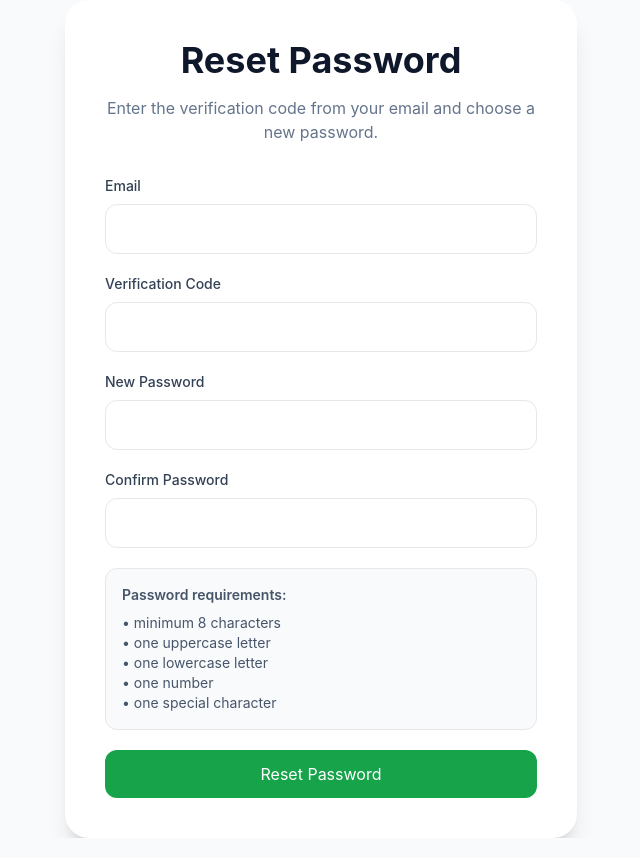
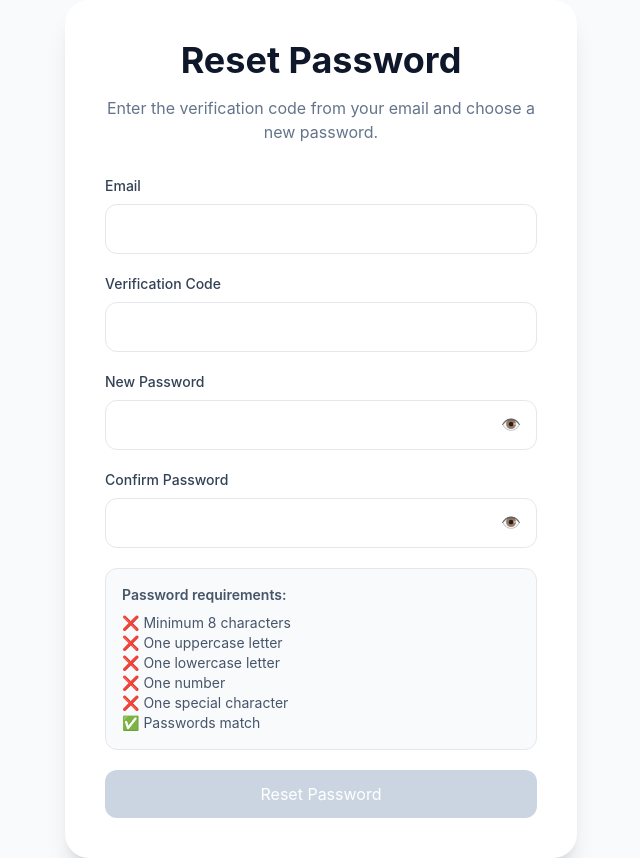
Before and after one commit to Alex-Gaa/dev_range, a Vue app in the folder frontend/: page /reset-password in a window 1280 px wide. Shown: the whole page, without its empty margins (319-959 px from the left). Built offline with nearby package versions, Linux system fonts and the light colour scheme.

Commit message:
Поправил форму сброса пароля, теперь почта и код подтягиваются автоматически, есть форма правильности пароля

```diff
--- a/frontend/src/views/ForgotPasswordView.vue
+++ b/frontend/src/views/ForgotPasswordView.vue
@@ -133,7 +133,9 @@
 
 <script setup>
 import { ref } from "vue"
-import axios from "axios"
+import api from "@/api/axios"
+import { getErrorMessage } from "@/utils/errorHandler"
+
 
 const email = ref("")
 const loading = ref(false)
@@ -148,8 +150,8 @@ const submit = async () => {
 
     try {
 
-    const response = await axios.post(
-      "http://127.0.0.1:8000/api/auth/password-reset/request/",
+      const response = await api.post(
+        "/auth/password-reset/request/",
         {
           email: email.value
         }
@@ -159,9 +161,7 @@ const submit = async () => {
 
     } catch (err) {
 
-    error.value =
-      err.response?.data?.detail ||
-      "Failed to send reset code"
+      error.value = getErrorMessage(err)
 
     } finally {
 
--- a/frontend/src/views/ResetPasswordView.vue
+++ b/frontend/src/views/ResetPasswordView.vue
@@ -121,17 +121,30 @@
             New Password
           </label>
 
+            <div class="relative">
+
               <input
                 v-model="password"
-            type="password"
+                :type="showPassword ? 'text' : 'password'"
                 required
                 class="
                   w-full
                   border
                   p-3
                   rounded-xl
+                  pr-12
                 "
               />
+
+              <button
+                type="button"
+                @click="showPassword = !showPassword"
+                class="absolute right-4 top-3 text-slate-500"
+              >
+                {{ showPassword ? "🙈" : "👁️" }}
+              </button>
+
+            </div>
 
         </div>
 
@@ -149,17 +162,30 @@
             Confirm Password
           </label>
 
+            <div class="relative">
+
               <input
                 v-model="password2"
-            type="password"
+                :type="showPassword2 ? 'text' : 'password'"
                 required
                 class="
                   w-full
                   border
                   p-3
                   rounded-xl
+                  pr-12
                 "
               />
+
+              <button
+                type="button"
+                @click="showPassword2 = !showPassword2"
+                class="absolute right-4 top-3 text-slate-500"
+              >
+                {{ showPassword2 ? "🙈" : "👁️" }}
+              </button>
+
+            </div>
 
         </div>
 
@@ -178,12 +204,35 @@
             Password requirements:
           </p>
 
-          <p>• minimum 8 characters</p>
-          <p>• one uppercase letter</p>
-          <p>• one lowercase letter</p>
-          <p>• one number</p>
-          <p>• one special character</p>
+          <p>
+            {{ hasMinLength ? "✅" : "❌" }}
+            Minimum 8 characters
+          </p>
 
+          <p>
+            {{ hasUppercase ? "✅" : "❌" }}
+            One uppercase letter
+          </p>
+
+          <p>
+            {{ hasLowercase ? "✅" : "❌" }}
+            One lowercase letter
+          </p>
+
+          <p>
+            {{ hasNumber ? "✅" : "❌" }}
+            One number
+          </p>
+
+          <p>
+            {{ hasSpecial ? "✅" : "❌" }}
+            One special character
+          </p>
+
+          <p>
+            {{ passwordsMatch ? "✅" : "❌" }}
+            Passwords match
+          </p>
         </div>
 
         <div
@@ -216,11 +265,13 @@
 
         <button
           type="submit"
-          :disabled="loading"
+          :disabled="loading || !formValid"
           class="
             w-full
             bg-green-600
             hover:bg-green-700
+            disabled:bg-slate-300
+            disabled:cursor-not-allowed
             text-white
             p-3
             rounded-xl
@@ -239,18 +290,87 @@
 </template>
 
 <script setup>
-import { ref } from "vue"
-import axios from "axios"
+import {
+  ref,
+  computed,
+  onMounted
+} from "vue"
+
+import {
+  useRouter,
+  useRoute
+} from "vue-router"
+
+import api from "@/api/axios"
+
+import {
+  getErrorMessage
+} from "@/utils/errorHandler"
+
+const router = useRouter()
+const route = useRoute()
 
 const email = ref("")
 const code = ref("")
+
 const password = ref("")
 const password2 = ref("")
+
+const showPassword = ref(false)
+const showPassword2 = ref(false)
 
 const loading = ref(false)
 
 const error = ref("")
 const message = ref("")
+
+onMounted(() => {
+  email.value = route.query.email || ""
+  code.value = route.query.code || ""
+})
+
+const hasMinLength = computed(
+  () => password.value.length >= 8
+)
+
+const hasUppercase = computed(
+  () => /[A-Z]/.test(password.value)
+)
+
+const hasLowercase = computed(
+  () => /[a-z]/.test(password.value)
+)
+
+const hasNumber = computed(
+  () => /\d/.test(password.value)
+)
+
+const hasSpecial = computed(
+  () => /[!@#$%^&*()_+=\-]/.test(password.value)
+)
+
+const passwordsMatch = computed(() => {
+  if (!password2.value) return true
+
+  return password.value === password2.value
+})
+
+const passwordValid = computed(() => {
+  return (
+    hasMinLength.value &&
+    hasUppercase.value &&
+    hasLowercase.value &&
+    hasNumber.value &&
+    hasSpecial.value
+  )
+})
+
+const formValid = computed(() => {
+  return (
+    passwordValid.value &&
+    passwordsMatch.value
+  )
+})
 
 const submit = async () => {
 
@@ -261,8 +381,8 @@ const submit = async () => {
 
   try {
 
-    const response = await axios.post(
-      "http://127.0.0.1:8000/api/auth/password-reset/confirm/",
+    const response = await api.post(
+      "/auth/password-reset/confirm/",
       {
         email: email.value,
         code: code.value,
@@ -278,20 +398,13 @@ const submit = async () => {
     password.value = ""
     password2.value = ""
 
+    setTimeout(() => {
+      router.push("/")
+    }, 5000)
+
   } catch (err) {
 
-    const data = err.response?.data
-
-    if (typeof data === "object") {
-
-      error.value = Object.values(data)
-        .flat()
-        .join(", ")
-
-    } else {
-
-      error.value = "Password reset failed"
-    }
+    error.value = getErrorMessage(err)
 
   } finally {
 
```
Also changed, not shown: 1 other file (tests, documents, lock files or other folders). Lines whose indentation alone changed are shown as unchanged.
